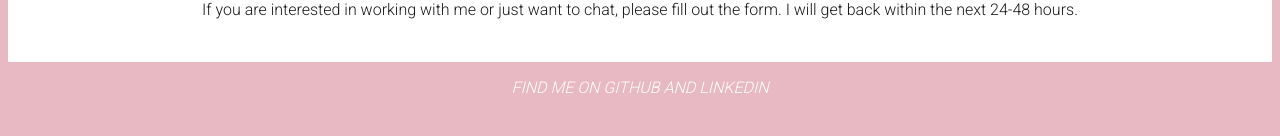
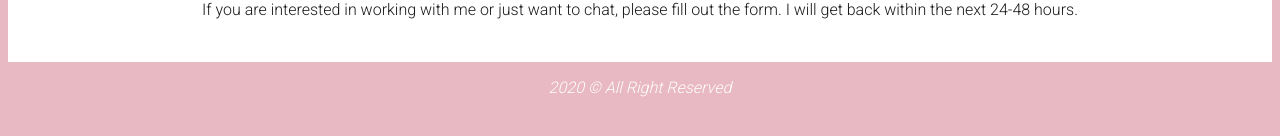
Before and after one commit to fabiolamariapina/portfolio-website, a React (Create React App) app in the folder portfolio/: page /contact-me in a window 1280 px wide. Shown: the part 234-370 px from the top of the page. Built offline with nearby package versions, Linux system fonts and the light colour scheme.

Commit message:
edited footer

```diff
--- a/portfolio/src/components/Footer.jsx
+++ b/portfolio/src/components/Footer.jsx
@@ -5,26 +5,7 @@ export default class Footer extends Component {
     return (
       <div className="footer">
         <footer>
-          <p className="find-me">
-            FIND ME ON
-            <a
-              className="linkedIn-link"
-              href="https://github.com/fabiolamariapina"
-              target="_blank"
-            >
-              {" "}
-              GITHUB{" "}
-            </a>
-            AND
-            <a
-              className="linkedIn-link"
-              href="https://www.linkedin.com/in/fabiolampina/"
-              target="_blank"
-            >
-              {" "}
-              LINKEDIN{" "}
-            </a>
-          </p>
+          <p className="copyright">2020 © All Right Reserved</p>
         </footer>
       </div>
     );
--- a/portfolio/src/index.css
+++ b/portfolio/src/index.css
@@ -64,7 +64,7 @@ a:hover {
 }
 
 /* FOOTER  STYLING*/
-.find-me {
+.copyright {
   font-style: italic;
   text-align: center;
   animation: footer-load var(--footer-load-time) ease-in 50ms;
```
Also changed, not shown: 1 other file (tests, documents, lock files or other folders).
